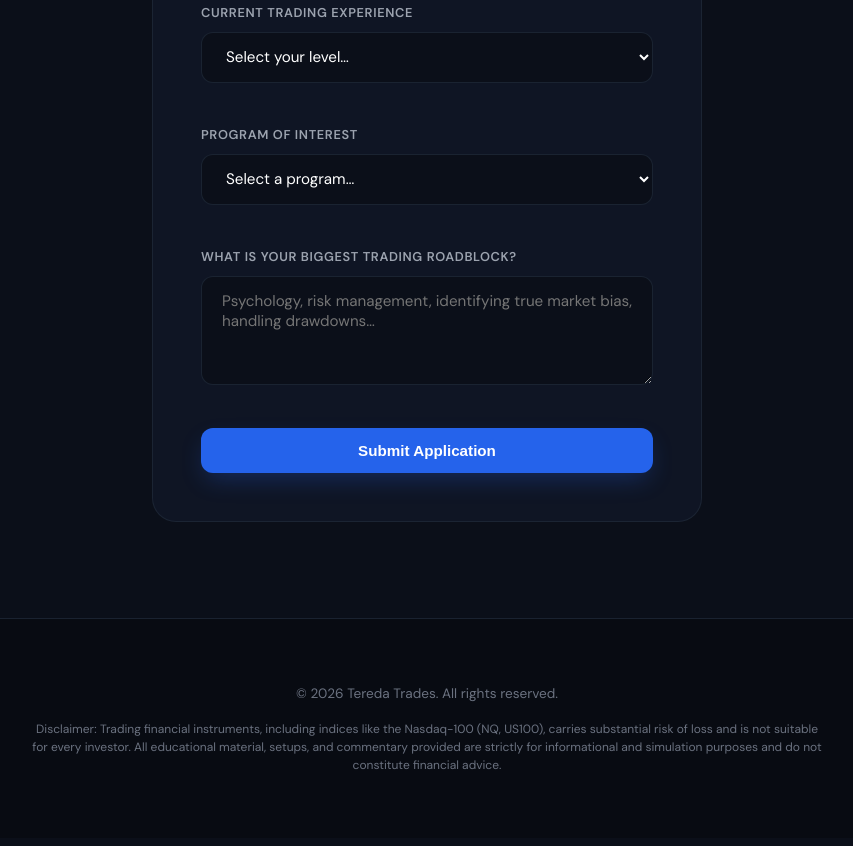
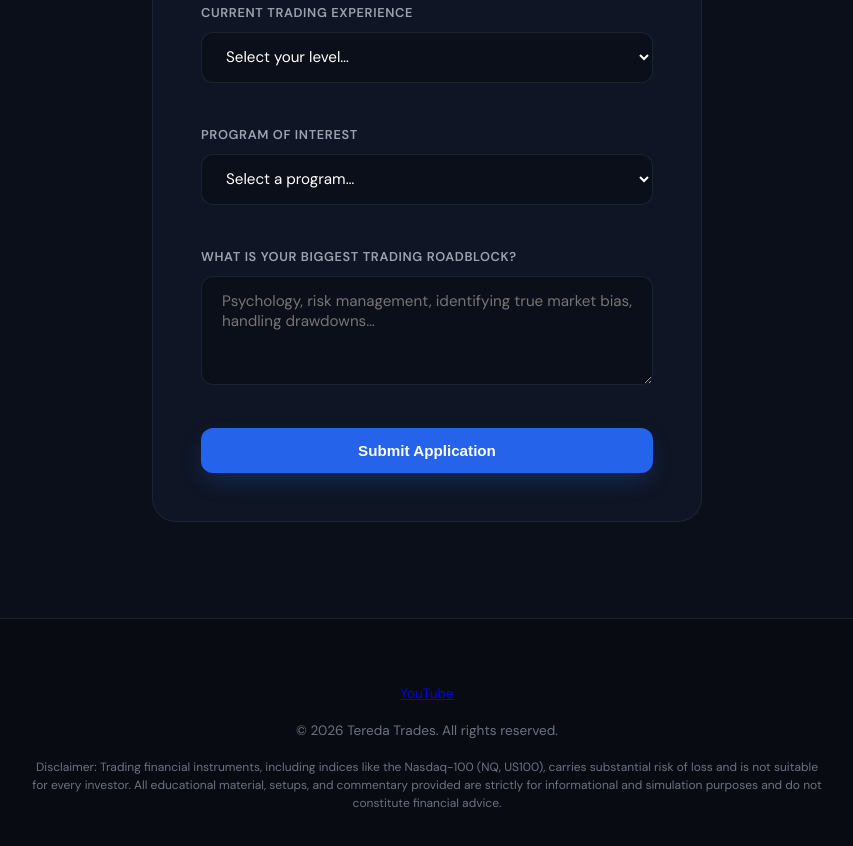
Before and after one commit to TeredaTrades/teredatrades-website, a plain HTML site: page index.html in a window 1280 px wide. Shown: the part 6806-7652 px from the top of the page, without its empty margins (213-1066 px from the left). Drawn offline with Linux system fonts and the light colour scheme.

Commit message:
Update index.html

```diff
--- a/index.html
+++ b/index.html
@@ -311,6 +311,7 @@
 
   <footer class="site-footer">
     <div class="container footer-inner">
+      <a href="https://www.youtube.com/@TeredaTrades" target="_blank" class="footer-social">YouTube</a>
       <p>&copy; 2026 Tereda Trades. All rights reserved.</p>
       <p class="footer-disclaimer">
         Disclaimer: Trading financial instruments, including indices like the Nasdaq-100 (NQ, US100), carries
```
